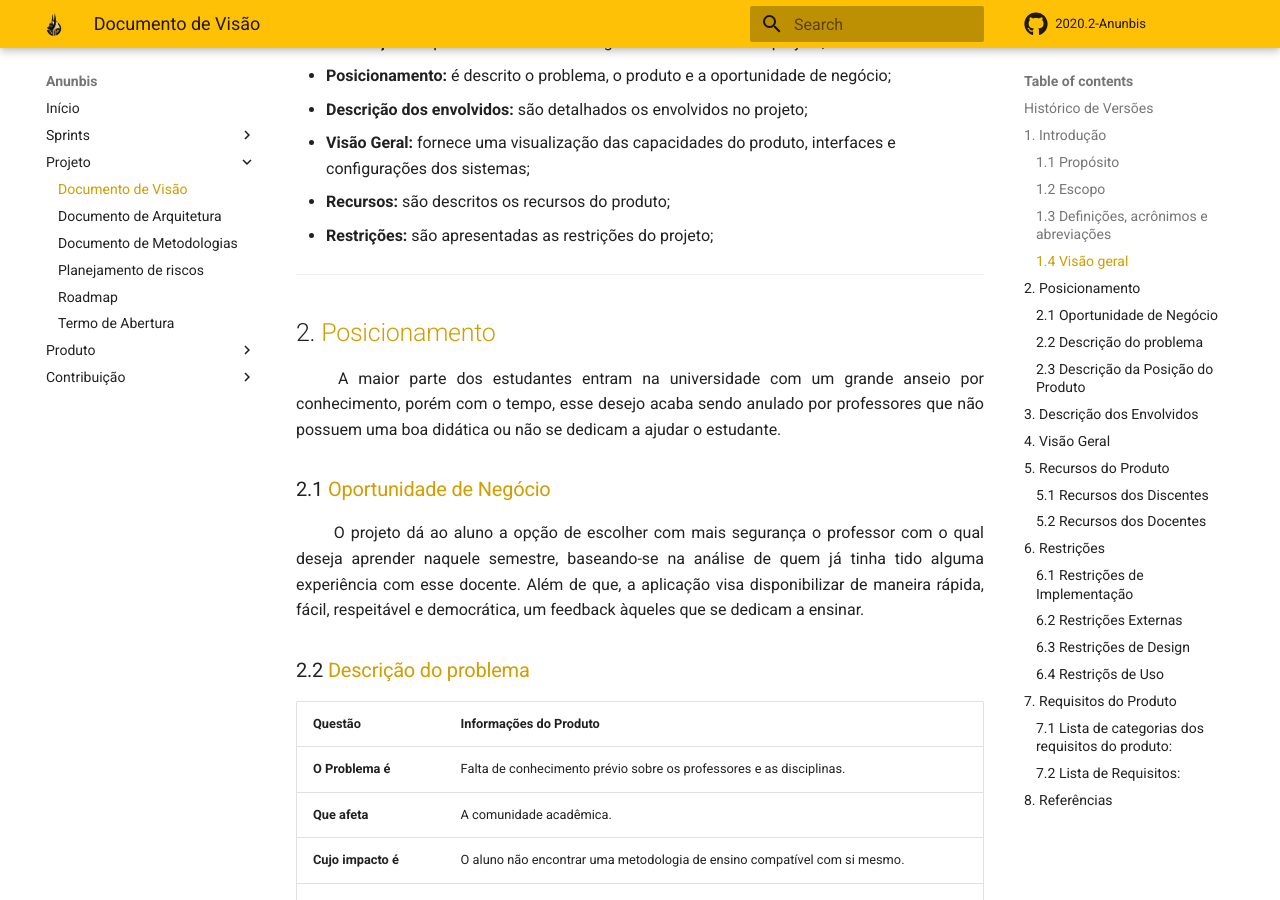
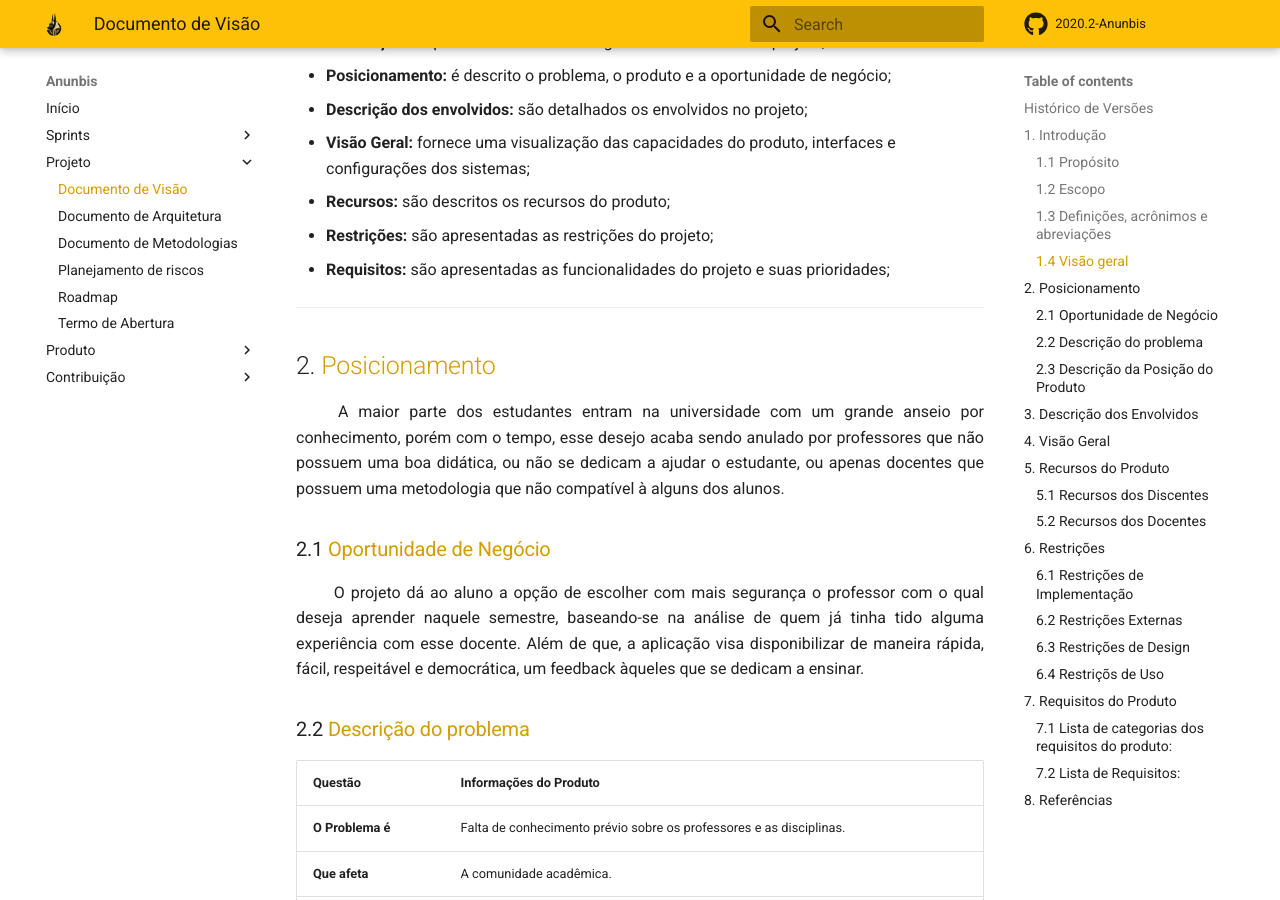
Before and after one commit to fga-eps-mds/2020.2-Anunbis, an MkDocs documentation site: the page built from docs/documentacao/documento-de-visao.md, in a window 1280 px wide and 900 px high, scrolled down 1161 px. Built offline with MkDocs 1.6.1 and Material for MkDocs 9.7.7, drawn with Linux system fonts in a browser that asks for light colours; comment, search, counter and statistics services are not loaded.

```diff
--- a/docs/documentacao/documento-de-visao.md
+++ b/docs/documentacao/documento-de-visao.md
@@ -33,10 +33,11 @@ Sendo dividido em:</p>
 * **Visão Geral:** fornece uma visualização das capacidades do produto, interfaces e configurações dos sistemas;
 * **Recursos:** são descritos os recursos do produto;
 * **Restrições:** são apresentadas as restrições do projeto;
+* **Requisitos:** são apresentadas as funcionalidades do projeto e suas prioridades;
 ___
 
 ## 2. <a name="2">Posicionamento</a>
-<p align="justify">&emsp;&emsp; A maior parte dos estudantes entram na universidade com um grande anseio por conhecimento, porém com o tempo, esse desejo acaba sendo anulado por professores que não possuem uma boa didática ou não se dedicam a ajudar o estudante.</p>
+<p align="justify">&emsp;&emsp; A maior parte dos estudantes entram na universidade com um grande anseio por conhecimento, porém com o tempo, esse desejo acaba sendo anulado por professores que não possuem uma boa didática, ou não se dedicam a ajudar o estudante, ou apenas docentes que possuem uma metodologia que não compatível à alguns dos alunos.</p>
 
 ### 2.1 <a name="2_1">Oportunidade de Negócio</a>
 
```
